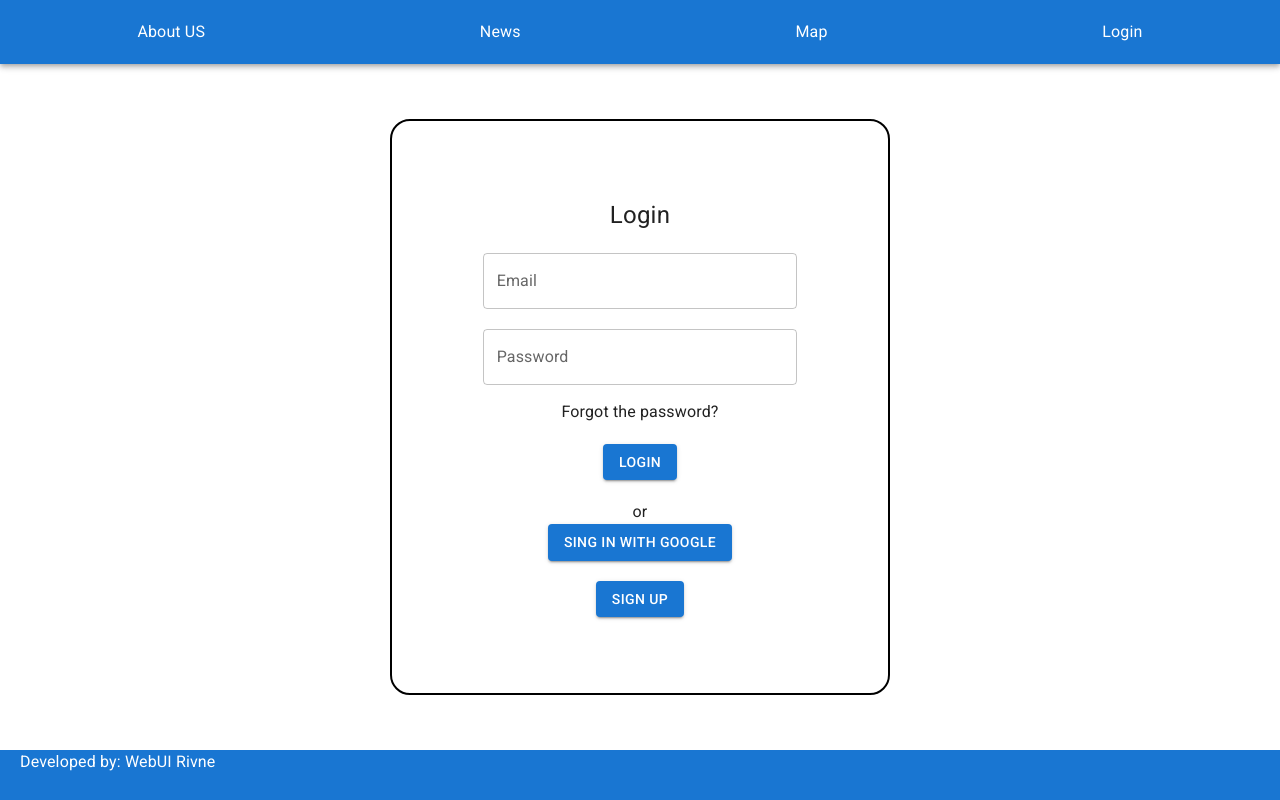
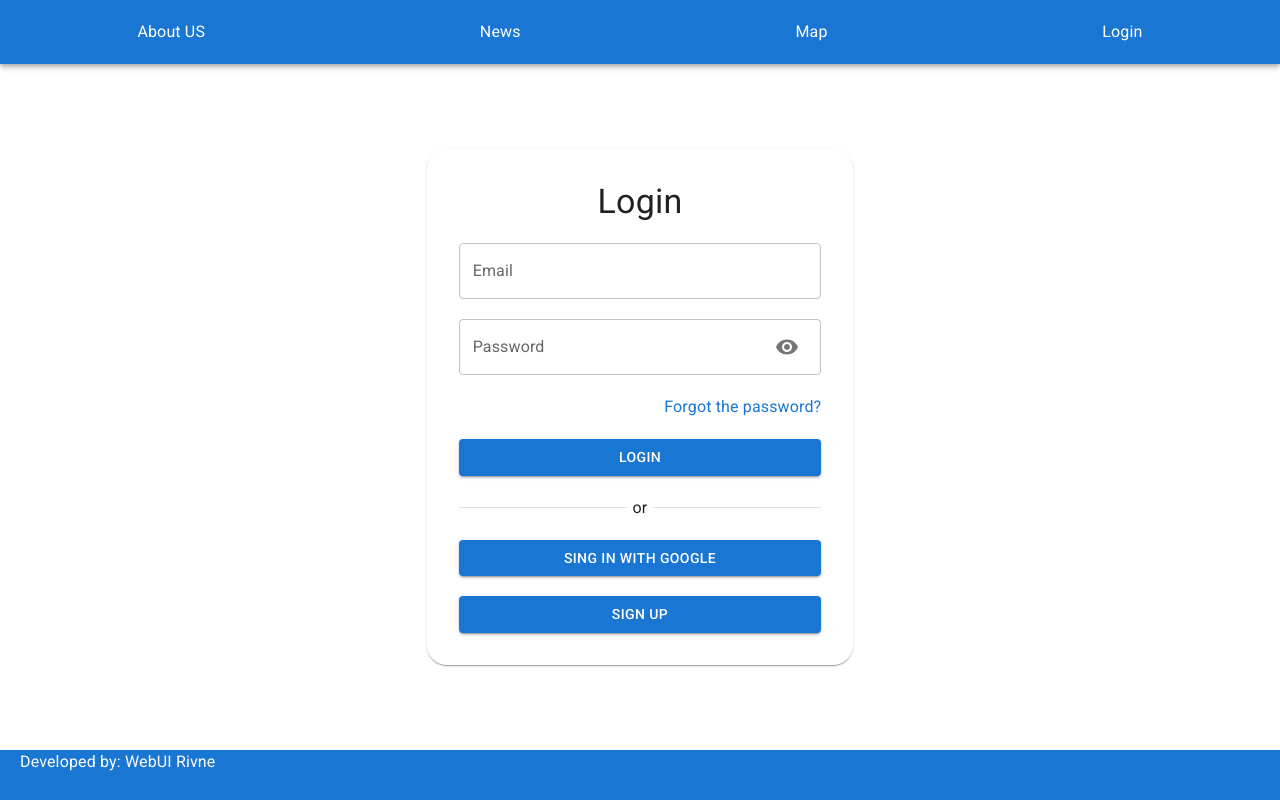
Before and after one commit to IT-Academy-Social-Projects-KRV/MapUA, a React (Create React App) app in the folder frontend/: page /login in a window 1280 px wide. Built offline with nearby package versions, Linux system fonts and the light colour scheme; no server answers.

Commit message:
final fixes (#49)
* final fixes

* added separate folder

```diff
--- a/frontend/src/App.tsx
+++ b/frontend/src/App.tsx
@@ -17,20 +17,6 @@ function App() {
     <BrowserRouter>
       <GlobalStyles
         styles={{
-          html: {
-            height: '100vh',
-            width: '100%'
-          },
-          '*, *::before, *::after': {
-            boxSizing: 'border-box',
-            padding: 0,
-            margin: 0,
-            border: 0
-          },
-          body: {
-            height: '100vh',
-            width: '100%'
-          },
           '#root': {
             display: 'flex',
             flexDirection: 'column',
--- a/frontend/src/components/Footer/style.ts
+++ b/frontend/src/components/Footer/style.ts
@@ -4,8 +4,12 @@ import { styled } from '@mui/material/styles';
 export const StyledFooter = styled(Box)(({ theme }) => ({
   backgroundColor: theme.palette.primary.main,
   color: 'white',
+  position: 'fixed',
+  bottom: 0,
+  left: 0,
+  right: 0,
   width: '100%',
   height: '50px',
   paddingLeft: '20px',
-  zIndex: '1500'
+  zIndex: 1000
 }));
--- a/frontend/src/components/ForgotPassword/ForgotPassword.tsx
+++ b/frontend/src/components/ForgotPassword/ForgotPassword.tsx
@@ -1,26 +1,20 @@
 import React, { useState, FormEvent, SyntheticEvent } from 'react';
 import axios from 'axios';
-
 import {
-  FormControl,
+  Box,
   TextField,
   Typography,
-  Box,
   Stack,
   Alert,
   Snackbar,
   AlertColor,
+  Grid,
   Link
 } from '@mui/material';
+import { Link as RouterLink } from 'react-router-dom';
 import LoadingButton from '@mui/lab/LoadingButton';
-
-import {
-  WrapH1,
-  BorderForm,
-  RegistrationFormWrapper,
-  StyledSpan,
-  WrapButtonAndText
-} from './styles';
+import { PaperForm } from '../design/PaperForm';
+import { AuthFormWrapper } from '../design/AuthFormWrapper';
 
 const { REACT_APP_API_URI } = process.env;
 
@@ -71,7 +65,7 @@ function ForgotPassword() {
   if (notification) {
     snackbar = (
       <Snackbar
-        anchorOrigin={{ vertical: 'bottom', horizontal: 'center' }}
+        anchorOrigin={{ vertical: 'top', horizontal: 'right' }}
         open={!!notification}
         autoHideDuration={5000}
         onClose={handleCloseNotification}
@@ -88,30 +82,28 @@ function ForgotPassword() {
   }
 
   return (
-    <RegistrationFormWrapper>
+    <AuthFormWrapper>
+      <Grid container justifyContent="center">
+        <Grid item md={4}>
+          <PaperForm>
             <Box component="form" onSubmit={sendEmail}>
-        <BorderForm>
-          <FormControl sx={{ width: '35ch' }}>
-            <WrapH1>
-              <Typography sx={{ fontSize: '24px' }}>
+              <Stack spacing={4}>
+                <Typography align="center" variant="h4">
                   Forgot password?
                 </Typography>
-            </WrapH1>
 
-            <Box sx={{ mt: '20px' }}>
                 <TextField
+                  label="Email"
                   type="email"
                   id="email"
                   required
                   value={email}
                   placeholder="Please enter your email"
-                label="Email"
                   autoComplete="current-email"
                   fullWidth
                   onChange={e => setEmail(e.target.value)}
                 />
-            </Box>
-            <WrapButtonAndText>
+
                 <LoadingButton
                   loading={loading}
                   type="submit"
@@ -119,19 +111,21 @@ function ForgotPassword() {
                 >
                   sent password
                 </LoadingButton>
-              <StyledSpan>
-                <Link href="/login" underline="none">
+
+                <Typography align="right">
+                  <Link to="/login" underline="none" component={RouterLink}>
                     I remember password
                   </Link>
-              </StyledSpan>
-            </WrapButtonAndText>
-          </FormControl>
-        </BorderForm>
+                </Typography>
+              </Stack>
+            </Box>
+          </PaperForm>
           <Stack spacing={5} sx={{ width: '100%' }}>
             {snackbar}
           </Stack>
-      </Box>
-    </RegistrationFormWrapper>
+        </Grid>
+      </Grid>
+    </AuthFormWrapper>
   );
 }
 
--- a/frontend/src/components/ForgotPassword/styles.ts
+++ /dev/null
@@ -1,41 +0,0 @@
-import { Box } from '@mui/material';
-import { styled } from '@mui/material/styles';
-
-export const RegistrationFormWrapper = styled(Box)`
-  height: 86vh;
-  display: flex;
-  justify-content: center;
-  align-items: center;
-`;
-
-export const BorderForm = styled(RegistrationFormWrapper)`
-  border: 2px solid black;
-  height: 72vh;
-  border-radius: 20px;
-  width: 500px;
-`;
-
-export const StyledSpan = styled(Box)`
-  margin-top: 20px;
-  text-align: end;
-`;
-
-export const StyledSpanOr = styled(Box)`
-  display: block;
-`;
-
-export const StyledSpanEnd = styled(StyledSpan)`
-  margin-top: 15px;
-`;
-
-export const WrapH1 = styled('div')`
-  text-align: center;
-`;
-
-export const WrapButtonAndText = styled('div')`
-  display: flex;
-  margin-top: 20px;
-  flex-direction: column;
-  justify-content: center;
-  align-items: center;
-`;
--- a/frontend/src/components/Login/Login.tsx
+++ b/frontend/src/components/Login/Login.tsx
@@ -1,29 +1,30 @@
-import React, { useEffect } from 'react';
-import {
-  FormControl,
-  TextField,
-  Button,
-  Typography,
-  Box,
-  Link
-} from '@mui/material';
-import {
-  BorderForm,
-  RegistrationFormWrapper,
-  StyledSpan,
-  StyledSpanEnd
-} from 'components/Login/styles';
-import { WrapButtonAndText, WrapH1 } from 'components/ForgotPassword/styles';
+import React, { useEffect, useState, MouseEvent } from 'react';
+import { Link as RouterLink, useNavigate } from 'react-router-dom';
+import { useTypedSelector } from 'redux/hooks/useTypedSelector';
 import { useTypedDispatch } from 'redux/hooks/useTypedDispatch';
-import { emailValidation, passwordValidation } from 'utils/validation';
 import {
   useForm,
   Controller,
   SubmitHandler,
   useFormState
 } from 'react-hook-form';
-import { useTypedSelector } from 'redux/hooks/useTypedSelector';
-import { Link as RouterLink, useNavigate } from 'react-router-dom';
+import {
+  Box,
+  Divider,
+  TextField,
+  Button,
+  Typography,
+  Link,
+  InputAdornment,
+  IconButton,
+  Grid,
+  Stack
+} from '@mui/material';
+import Visibility from '@mui/icons-material/Visibility';
+import VisibilityOff from '@mui/icons-material/VisibilityOff';
+import { emailValidation, passwordValidation } from 'utils/validation';
+import { PaperForm } from '../design/PaperForm';
+import { AuthFormWrapper } from '../design/AuthFormWrapper';
 
 type SignIn = {
   email: string;
@@ -35,6 +36,7 @@ function Login() {
   const { handleSubmit, control } = useForm<SignIn>({
     mode: 'onBlur'
   });
+  const [showPassword, setShowPassword] = useState(false);
 
   const { isLogged } = useTypedSelector(state => state.userLogin);
   const navigate = useNavigate();
@@ -55,16 +57,25 @@ function Login() {
     window.open('http://localhost:3001/api/google', '_self');
   };
 
+  const handleMouseDownPassword = (e: MouseEvent<HTMLButtonElement>) => {
+    e.preventDefault();
+  };
+
+  const handleClickShowPassword = () => {
+    setShowPassword(!showPassword);
+  };
+
   return (
-    <RegistrationFormWrapper>
-      <BorderForm>
-        <form onSubmit={handleSubmit(onSubmit)}>
-          <FormControl sx={{ width: '35ch' }}>
-            <WrapH1>
-              <Typography sx={{ fontSize: '24px' }}>Login</Typography>
-            </WrapH1>
+    <AuthFormWrapper>
+      <Grid container justifyContent="center">
+        <Grid item md={4}>
+          <PaperForm>
+            <Box component="form" onSubmit={handleSubmit(onSubmit)}>
+              <Stack spacing={4}>
+                <Typography align="center" variant="h4">
+                  Login
+                </Typography>
 
-            <Box sx={{ mt: 4 }}>
                 <Controller
                   control={control}
                   name="email"
@@ -84,18 +95,32 @@ function Login() {
                     />
                   )}
                 />
-            </Box>
 
-            <Box sx={{ mt: 4 }}>
                 <Controller
                   control={control}
                   name="password"
                   rules={passwordValidation}
                   render={({ field }) => (
                     <TextField
+                      InputProps={{
+                        endAdornment: (
+                          <InputAdornment position="end">
+                            <IconButton
+                              onClick={handleClickShowPassword}
+                              onMouseDown={handleMouseDownPassword}
+                            >
+                              {showPassword ? (
+                                <VisibilityOff />
+                              ) : (
+                                <Visibility />
+                              )}
+                            </IconButton>
+                          </InputAdornment>
+                        )
+                      }}
                       placeholder="Please enter your password"
                       label="Password"
-                    type="password"
+                      type={showPassword ? 'text' : 'password'}
                       autoComplete="current-password"
                       fullWidth
                       onChange={e => field.onChange(e)}
@@ -106,31 +131,21 @@ function Login() {
                     />
                   )}
                 />
-            </Box>
 
-            <StyledSpanEnd>
+                <Typography sx={{ my: 4 }} align="right">
                   <Link
-                color="inherit"
                     underline="none"
                     component={RouterLink}
                     to="/forgot-password"
                   >
                     Forgot the password?
                   </Link>
-            </StyledSpanEnd>
-
-            <WrapButtonAndText>
+                </Typography>
                 <Button variant="contained" type="submit">
                   Login
                 </Button>
-              <StyledSpan>
-                <span>or</span>
-              </StyledSpan>
-              <Button variant="contained" onClick={handleClickGoogle}>
-                Sing in with google
-              </Button>
-
-              <StyledSpan>
+                <Divider>or</Divider>
+                <Button variant="contained">Sing in with google</Button>
                 <Button variant="contained">
                   <Link
                     component={RouterLink}
@@ -141,12 +156,12 @@ function Login() {
                     Sign up
                   </Link>
                 </Button>
-              </StyledSpan>
-            </WrapButtonAndText>
-          </FormControl>
-        </form>
-      </BorderForm>
-    </RegistrationFormWrapper>
+              </Stack>
+            </Box>
+          </PaperForm>
+        </Grid>
+      </Grid>
+    </AuthFormWrapper>
   );
 }
 
--- a/frontend/src/components/Login/styles.ts
+++ /dev/null
@@ -1,29 +0,0 @@
-import { Box } from '@mui/material';
-import { styled } from '@mui/material/styles';
-
-export const RegistrationFormWrapper = styled(Box)`
-  height: 86vh;
-  display: flex;
-  justify-content: center;
-  align-items: center;
-`;
-
-export const BorderForm = styled(RegistrationFormWrapper)`
-  border: 2px solid black;
-  height: 72vh;
-  border-radius: 20px;
-  width: 500px;
-`;
-
-export const StyledSpan = styled(Box)`
-  text-align: center;
-  margin-top: 20px;
-`;
-
-export const StyledSpanOr = styled(Box)`
-  display: block;
-`;
-
-export const StyledSpanEnd = styled(StyledSpan)`
-  margin-top: 15px;
-`;
--- a/frontend/src/components/Registration/Registration.tsx
+++ b/frontend/src/components/Registration/Registration.tsx
@@ -1,28 +1,29 @@
+import React, { useState, MouseEvent } from 'react';
+import { useNavigate } from 'react-router-dom';
+import axios from 'axios';
 import {
-  FormControl,
   TextField,
   Button,
   Typography,
   Box,
   Snackbar,
-  Alert
+  Alert,
+  InputAdornment,
+  IconButton,
+  Grid,
+  Stack
 } from '@mui/material';
-import {
-  BorderForm,
-  RegistrationFormWrapper,
-  WrapButtonAndText
-} from 'components/Registration/styles';
-import { WrapH1 } from 'components/ForgotPassword/styles';
-import React, { useState } from 'react';
+import Visibility from '@mui/icons-material/Visibility';
+import VisibilityOff from '@mui/icons-material/VisibilityOff';
 import {
   useForm,
   Controller,
   SubmitHandler,
   useFormState
 } from 'react-hook-form';
-import axios from 'axios';
-import { useNavigate } from 'react-router-dom';
 import { emailValidation, passwordValidation } from 'utils/validation';
+import { PaperForm } from '../design/PaperForm';
+import { AuthFormWrapper } from '../design/AuthFormWrapper';
 
 type SignUp = {
   email: string;
@@ -31,6 +32,7 @@ type SignUp = {
 
 function Registration() {
   const navigate = useNavigate();
+  const [showPassword, setShowPassword] = useState(false);
   const [visibleSucces, setVisibleSuccess] = useState(false);
   const [errorMessage, setErrorMessage] = useState('');
   const { handleSubmit, control } = useForm<SignUp>({
@@ -55,33 +57,36 @@ function Registration() {
     control
   });
 
+  const handleMouseDownPassword = (e: MouseEvent<HTMLButtonElement>) => {
+    e.preventDefault();
+  };
+
+  const handleClickShowPassword = () => {
+    setShowPassword(!showPassword);
+  };
+
   return (
-    <RegistrationFormWrapper>
-      <BorderForm>
-        <FormControl sx={{ width: '35ch' }}>
-          <WrapH1>
-            <Typography sx={{ fontSize: '24px' }}>Create profile</Typography>
-          </WrapH1>
-          <Snackbar open={visibleSucces}>
-            <Alert
-              variant="filled"
-              severity="success"
-              sx={{ width: '100%', mb: '2rem' }}
+    <AuthFormWrapper>
+      <Grid container justifyContent="center">
+        <Grid item md={4}>
+          <PaperForm>
+            <Box component="form" onSubmit={handleSubmit(onSubmit)}>
+              <Stack spacing={4}>
+                <Typography align="center" variant="h4">
+                  Create profile
+                </Typography>
+                <Snackbar
+                  anchorOrigin={{ vertical: 'top', horizontal: 'right' }}
+                  open={visibleSucces}
                 >
-              Registration successful!
-            </Alert>
+                  <Alert severity="success">Registration successful!</Alert>
                 </Snackbar>
-          <Snackbar open={!!errorMessage}>
-            <Alert
-              variant="filled"
-              severity="error"
-              sx={{ width: '100%', mb: '2rem' }}
+                <Snackbar
+                  anchorOrigin={{ vertical: 'top', horizontal: 'right' }}
+                  open={!!errorMessage}
                 >
-              {errorMessage}
-            </Alert>
+                  <Alert severity="error">{errorMessage}</Alert>
                 </Snackbar>
-          <form onSubmit={handleSubmit(onSubmit)}>
-            <Box sx={{ mt: '20px' }}>
                 <Controller
                   control={control}
                   name="email"
@@ -101,14 +106,30 @@ function Registration() {
                     />
                   )}
                 />
-            </Box>
-            <Box sx={{ mt: '20px' }}>
+                <Box sx={{ my: 4 }}>
                   <Controller
                     control={control}
                     name="password"
                     rules={passwordValidation}
                     render={({ field }) => (
                       <TextField
+                        InputProps={{
+                          endAdornment: (
+                            <InputAdornment position="end">
+                              <IconButton
+                                onClick={handleClickShowPassword}
+                                onMouseDown={handleMouseDownPassword}
+                              >
+                                {showPassword ? (
+                                  <VisibilityOff />
+                                ) : (
+                                  <Visibility />
+                                )}
+                              </IconButton>
+                            </InputAdornment>
+                          )
+                        }}
+                        type={showPassword ? 'text' : 'password'}
                         placeholder="Please enter your password"
                         label="Password"
                         autoComplete="current-password"
@@ -116,22 +137,21 @@ function Registration() {
                         onChange={e => field.onChange(e)}
                         onBlur={field.onBlur}
                         defaultValue={field.value}
-                    type="password"
                         error={!!errors.password?.message}
                         helperText={errors.password?.message}
                       />
                     )}
                   />
                 </Box>
-            <WrapButtonAndText>
-              <Button variant="contained" type="submit">
+                <Button fullWidth variant="contained" type="submit">
                   Create
                 </Button>
-            </WrapButtonAndText>
-          </form>
-        </FormControl>
-      </BorderForm>
-    </RegistrationFormWrapper>
+              </Stack>
+            </Box>
+          </PaperForm>
+        </Grid>
+      </Grid>
+    </AuthFormWrapper>
   );
 }
 
--- a/frontend/src/components/Registration/styles.ts
+++ /dev/null
@@ -1,42 +0,0 @@
-import { Box } from '@mui/material';
-import { styled } from '@mui/material/styles';
-
-export const RegistrationFormWrapper = styled(Box)`
-  height: 86vh;
-  display: flex;
-  justify-content: center;
-  align-items: center;
-`;
-
-export const BorderForm = styled(RegistrationFormWrapper)`
-  border: 2px solid black;
-  height: 62vh;
-  border-radius: 20px;
-  width: 500px;
-`;
-
-export const RegistrationError = styled(Box)`
-  margin-bottom: 10px;
-  margin-top: 10px;
-  color: #ff0000;
-`;
-
-export const RegistrationSucces = styled(Box)`
-  margin-bottom: 10px;
-  color: #008000;
-`;
-export const EmailError = styled(Box)`
-  color: #ff0000;
-  margin: 10px 0;
-`;
-export const PasswordError = styled(Box)`
-  color: #ff0000;
-  margin: 10px 0;
-`;
-
-export const WrapButtonAndText = styled('div')`
-  display: flex;
-  margin-top: 20px;
-  justify-content: center;
-  align-items: center;
-`;
--- /dev/null
+++ b/frontend/src/components/design/AuthFormWrapper.ts
@@ -0,0 +1,9 @@
+import { Box } from '@mui/material';
+import { styled } from '@mui/material/styles';
+
+export const AuthFormWrapper = styled(Box)`
+  min-height: calc(100vh - 64px - 50px);
+  display: flex;
+  justify-content: center;
+  align-items: center;
+`;
--- /dev/null
+++ b/frontend/src/components/design/PaperForm.ts
@@ -0,0 +1,7 @@
+import { Paper } from '@mui/material';
+import { styled } from '@mui/material/styles';
+
+export const PaperForm = styled(Paper)`
+  border-radius: 20px;
+  padding: 2rem;
+`;
```
Also changed, not shown: 1 other file (tests, documents, lock files or other folders). Lines whose indentation alone changed are shown as unchanged.
